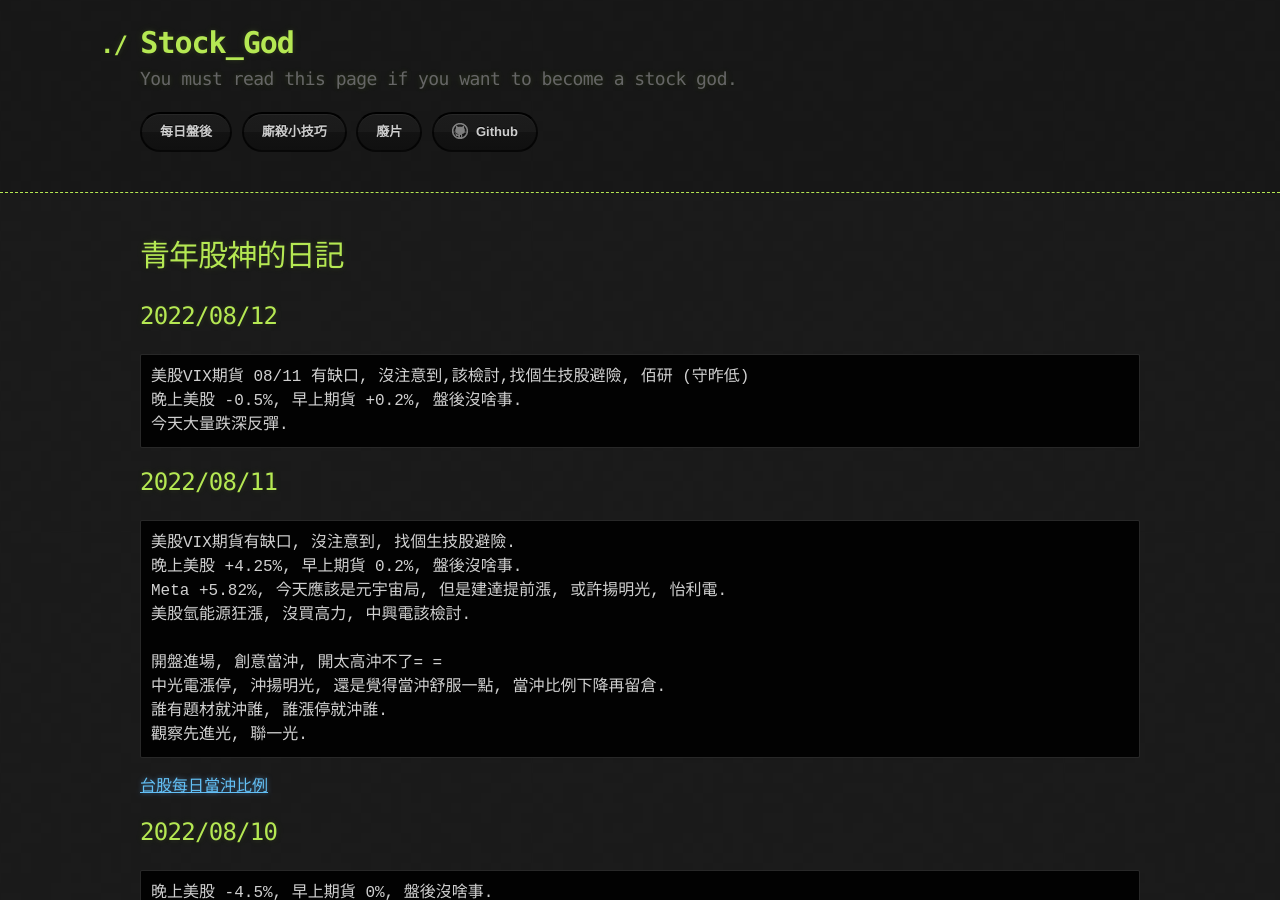
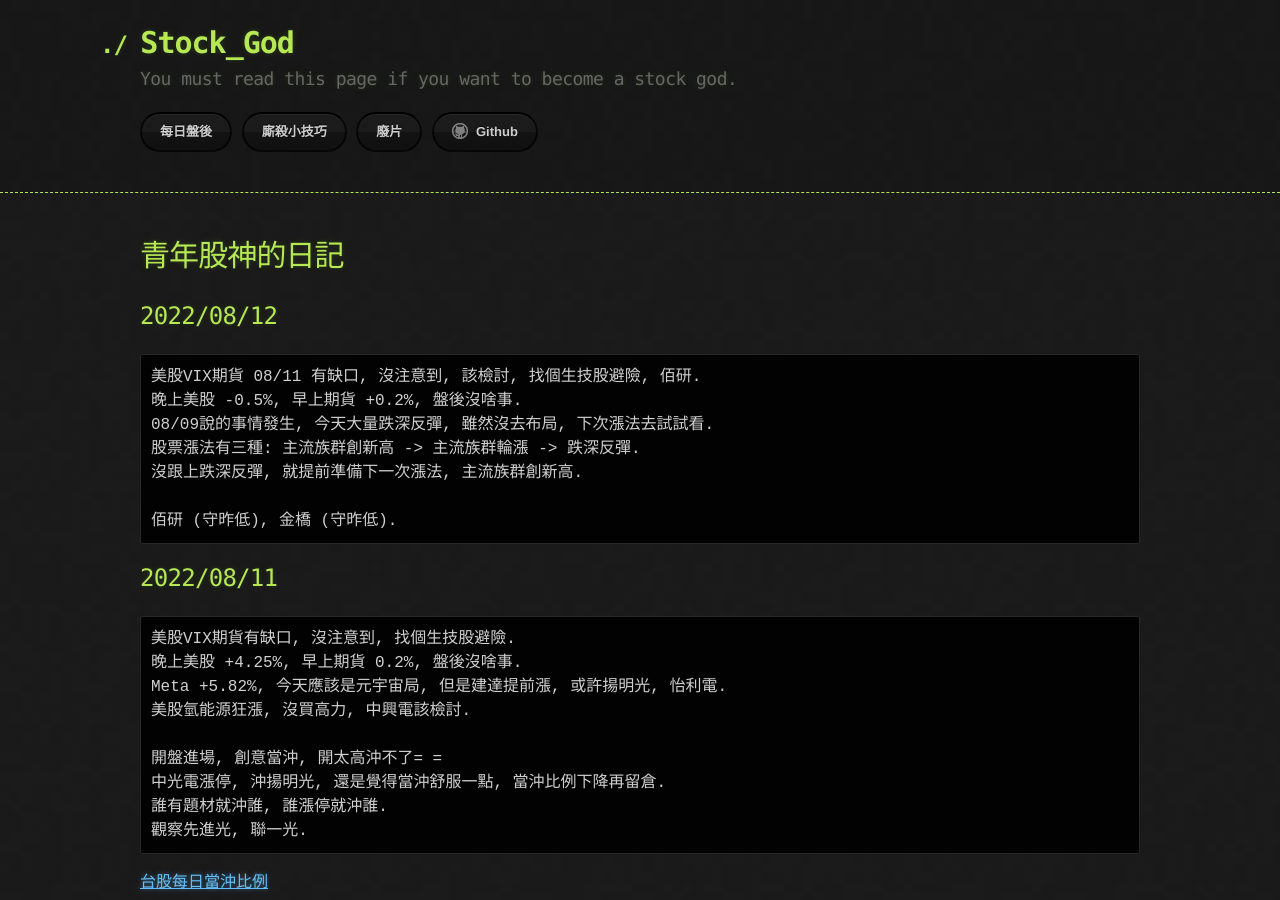
Before and after one commit to lepg5487/Stock_God, a Jekyll site: the page built from index.md, in a window 1280 px wide and 900 px high. Built offline with Jekyll 4.4.1, drawn with Linux system fonts in a browser that asks for light colours; our own code applies the rules of GitHub Pages for plain Markdown files.

Commit message:
Update index.md

````diff
--- a/index.md
+++ b/index.md
@@ -6,9 +6,13 @@ layout: testlayouts
 
 ## 2022/08/12
 ```
-美股VIX期貨 08/11 有缺口, 沒注意到,該檢討,找個生技股避險, 佰研 (守昨低)
+美股VIX期貨 08/11 有缺口, 沒注意到, 該檢討, 找個生技股避險, 佰研.
 晚上美股 -0.5%, 早上期貨 +0.2%, 盤後沒啥事.
-今天大量跌深反彈.
+08/09說的事情發生, 今天大量跌深反彈, 雖然沒去布局, 下次漲法去試試看.
+股票漲法有三種: 主流族群創新高 -> 主流族群輪漲 -> 跌深反彈.
+沒跟上跌深反彈, 就提前準備下一次漲法, 主流族群創新高.
+
+佰研 (守昨低), 金橋 (守昨低).
 ```
 
 ## 2022/08/11
````
